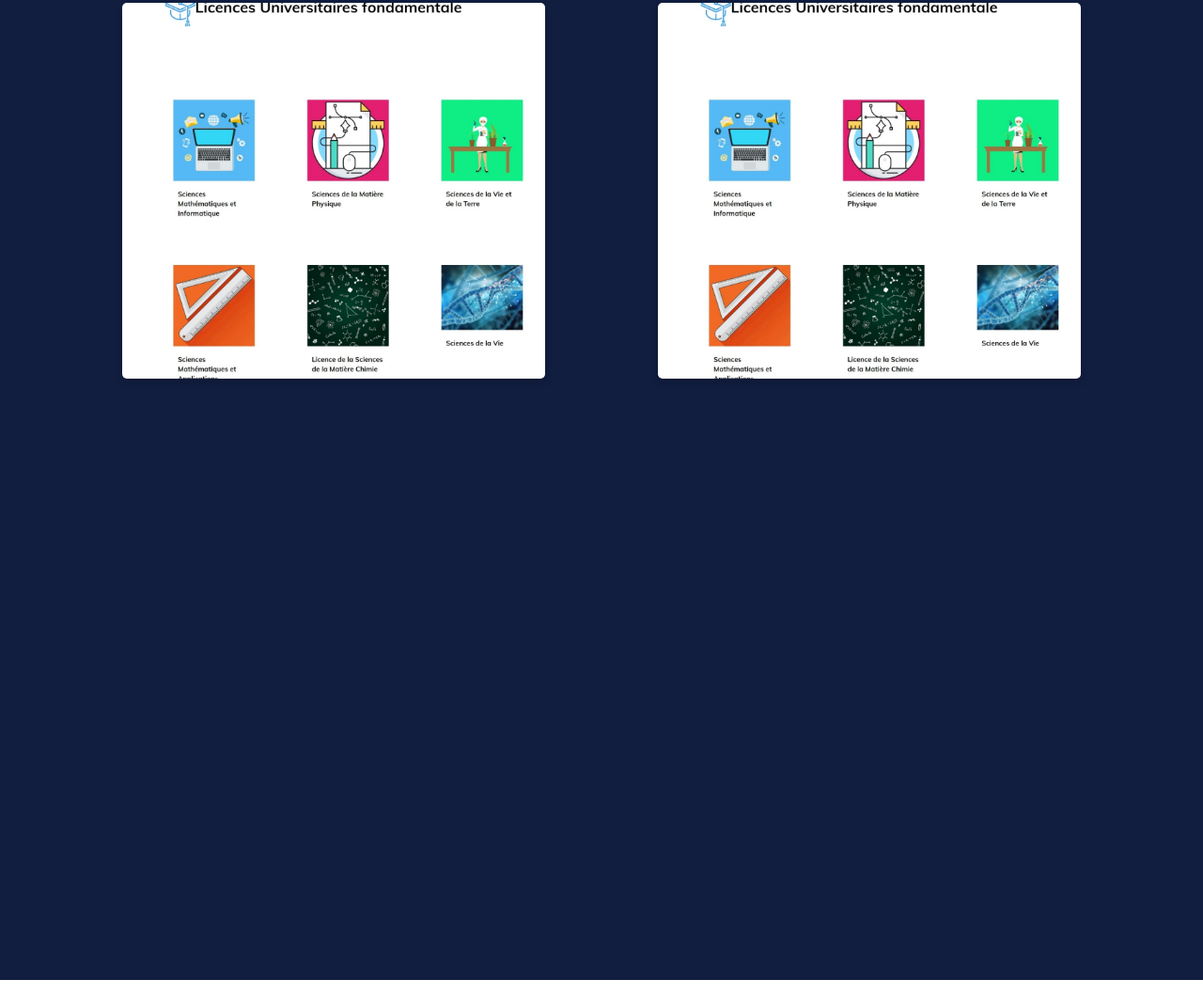
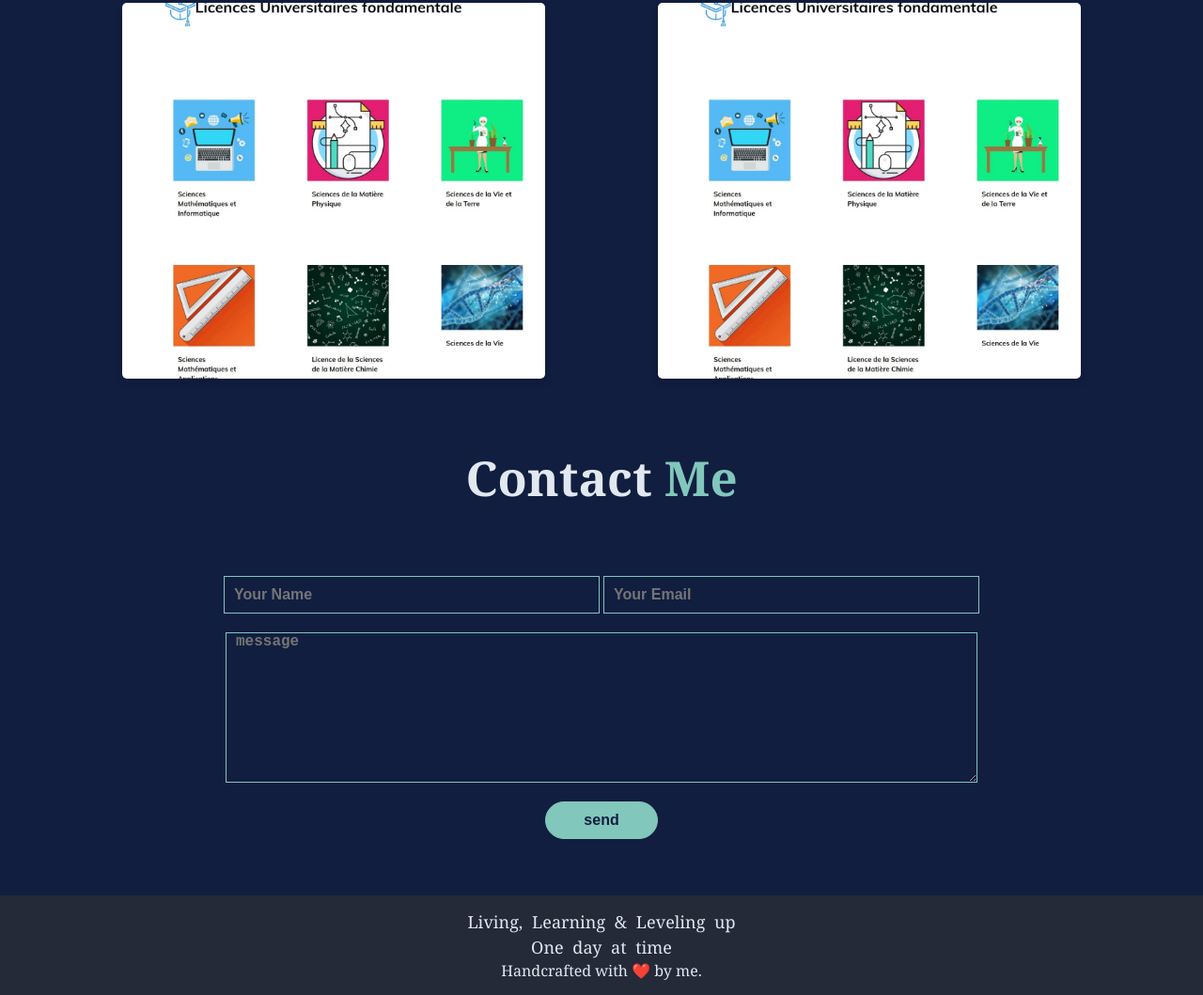
Before and after one commit to sihamELmabrouky/siham, a plain HTML site: page index.html in a window 1280 px wide. Shown: the part 2709-3768 px from the top of the page at 94% size. Drawn offline with Linux system fonts and the light colour scheme.

Commit message:
last version

```diff
--- a/index.html
+++ b/index.html
@@ -161,7 +161,7 @@
         </div>
         </section>
 
-        <section id=" work">
+        <section id="work">
             <div class="container reveal">
                 <div class="main-title">
                     <h1>My Creative <span class="primery"> Portfolio </span>Section</h1>
@@ -209,12 +209,37 @@
                 </div>
         </section>
 
+
         <section id="contact">
-            <div class="container"></div>
+            <div class="container reveal ">
+                <div class="main-title">
+                    <h1>Contact <span class="primery"> Me</span></h1>
+                </div>
+                <form action="">
+                    <div class="flex-item">
+                        <input type="text" required placeholder="Your Name">
+                        <input type="email" required placeholder="Your Email">
+                    </div>
+
+                    <textarea name="" id="" cols="" rows="" placeholder="message"></textarea>
+                    <div class="btn-content item-flex">
+                        <input type="submit" value="send" class="btn">
+
+                    </div>
+                </form>
+            </div>
         </section>
 
+        <section class="footer">
+            <div class="container">
+                <div>
+                    <p>Living, Learning &amp; Leveling up</p>
+                    <p>One day at time</p>
+                </div>
 
-
+                <div class=" flex-item ">Handcrafted with ❤️ by me.</div>
+            </div>
+        </section>
 
 
 
--- a/style.css
+++ b/style.css
@@ -680,6 +680,10 @@ img {
         flex-direction: column;
     }
 
+    #skills .main-title {
+        font-size: 20px;
+    }
+
     .skills-content .card {
         width: 200px;
         display: flex;
@@ -695,6 +699,16 @@ img {
 }
 
 /* portfolio */
+#work {
+    height: auto;
+    position: relative;
+    background: var(--blue-2);
+}
+
+#work .container {
+    position: relative;
+}
+
 .card {
     width: 450px;
     /* background: #525e658a; */
@@ -756,3 +770,111 @@ img {
 
 
 /* *********************** */
+#contact {
+    height: auto;
+    padding: 30px 0px;
+}
+
+#contact .container form {
+
+    display: flex;
+    flex-direction: column;
+    justify-content: center;
+    align-items: center;
+    padding: 20px;
+}
+
+#contact .container form input,
+textarea {
+    width: 400px;
+    margin-top: 20px;
+    outline: none;
+    height: 40px;
+    background: none;
+    border: none;
+    padding: 0px 10px;
+    border: 1px solid var(--green);
+    color: var(--text-color);
+    font-size: 16px;
+    font-weight: bold;
+
+}
+
+#contact .container form textarea {
+    width: 800px;
+    margin-top: 20px;
+    height: 160px;
+}
+
+#contact .container form .btn {
+    width: 120px;
+    background-color: var(--green);
+    color: #111e40;
+}
+
+/* **************************** */
+
+
+/* ************************ */
+.footer {
+    height: auto;
+    background: var(--blue-1);
+    padding: 15px;
+    font-size: 16px;
+    text-align: center;
+
+}
+
+.footer .container {
+    display: flex;
+    justify-content: center;
+    align-items: center;
+    flex-direction: column;
+    text-align: center;
+}
+
+.footer .container div {
+
+    display: flex;
+    justify-content: center;
+    align-items: center;
+    flex-direction: column;
+}
+
+@media (max-width : 767px) {
+
+
+
+    .item-flex {
+        flex-direction: column;
+    }
+
+    .card {
+        width: 250px;
+        height: 250px;
+    }
+
+    .card-image {
+        width: 250px;
+    }
+
+    .card-footer {
+        width: 250px;
+    }
+
+    #contact .container form input {
+        width: 250px;
+        height: 40px;
+    }
+
+    #contact .container form textarea {
+        width: 250px;
+        height: 100px;
+    }
+
+    .footer .container div p {
+        font-size: 15px;
+    }
+
+
+}
```
